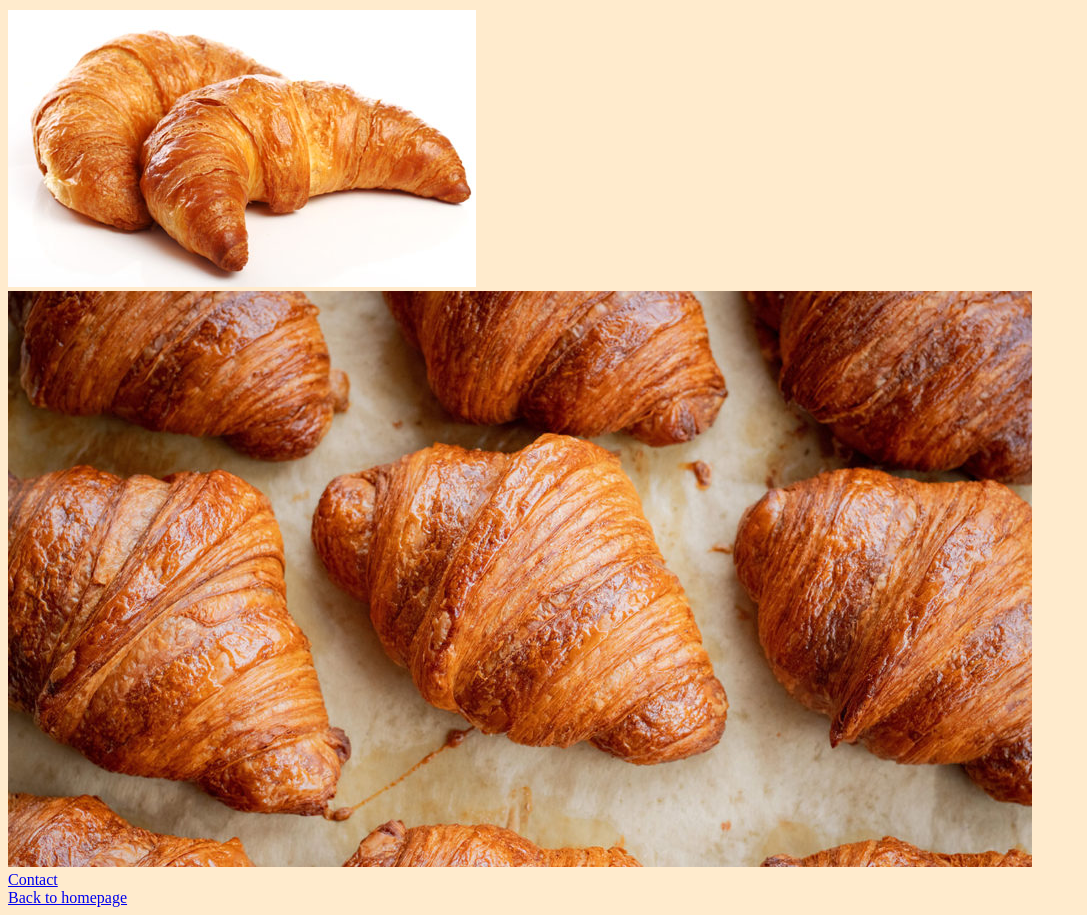
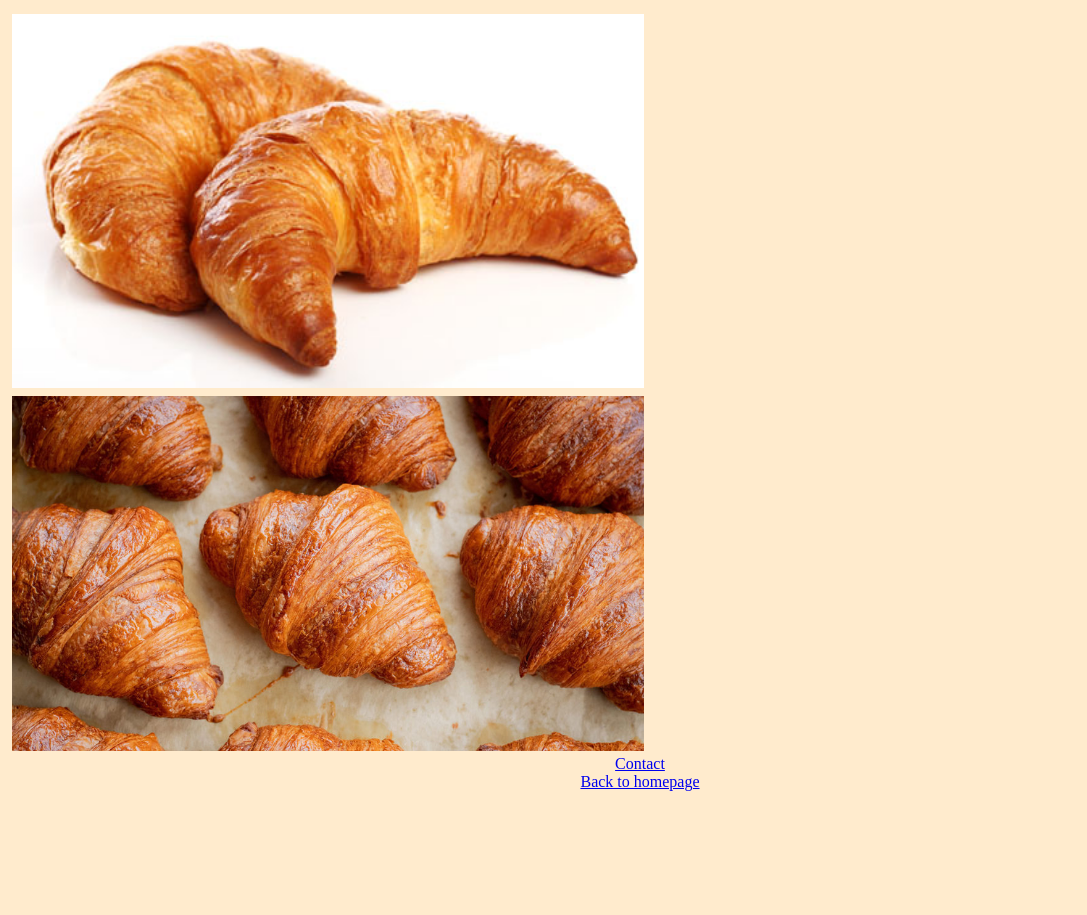
Before and after one commit to jessjat/Croissant, a plain HTML site: page photos.html in a window 1280 px wide. Shown: the part 38-953 px from the top of the page, without its empty margins (0-1087 px from the left). After the commit the page ends 837 px from the top, so only its background shows below. Drawn offline with Linux system fonts and the light colour scheme.

Commit message:
Changed title and improved on styling

```diff
--- a/css/styles.css
+++ b/css/styles.css
@@ -6,6 +6,11 @@ h1{
     color: red;
     font-size: larger;
 }
-a{
+footer{
     text-align:center
 }
+img{
+    width: 50%;
+    padding: 4px;
+    display: flex;
+}
--- a/photos.html
+++ b/photos.html
@@ -10,9 +10,10 @@
     <h1>Photos</h1>
    <img src="/images/croissant.jpg" alt="blank">
    <img src="/images/croissants-unsplash-1024x576.jpg"alt="blank">
-</br>
+</body>
+<footer>
 <a href="contact.html">Contact</a>
 </br>
     <a href="/">Back to homepage</a>
-</body>
+</footer>
 </html>
```
Also changed, not shown: contact.html (+7 -3 lines), index.html (+5 -1 lines).
